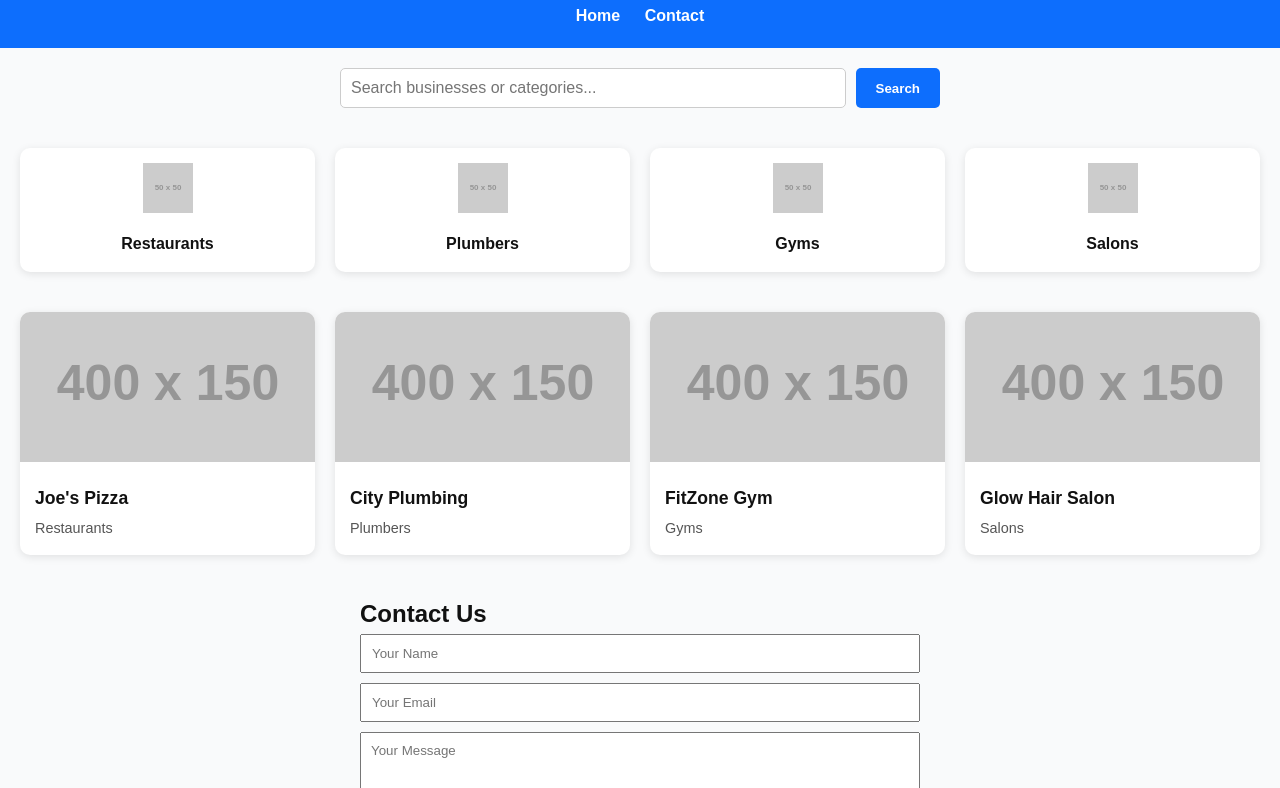
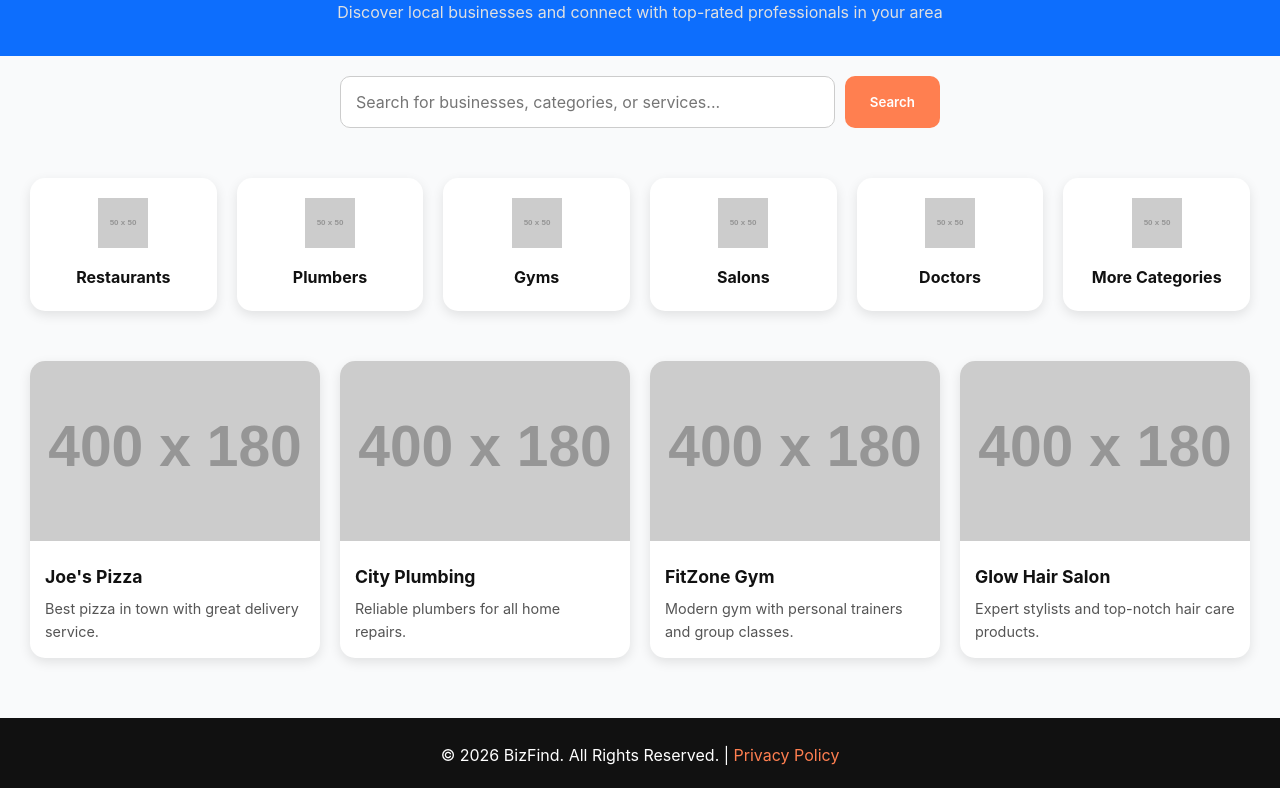
Before and after one commit to ramzanmuhammadumer233-prog/bizfind, a plain HTML site: page index.html in a window 1280 px wide. Shown: the part 104-892 px from the top of the page. Drawn offline with Linux system fonts and the light colour scheme; placeholder pictures from the web are drawn by us.

Commit message:
Update index.html

```diff
--- a/index.html
+++ b/index.html
@@ -6,160 +6,113 @@
 <title>BizFind — Local Business Directory</title>
 <link rel="icon" href="favicon.svg" type="image/svg+xml" />
 <style>
-    *{box-sizing:border-box;margin:0;padding:0;font-family:sans-serif;}
-    body{background:#f9fafb;color:#111;line-height:1.6;}
-    header{background:#0d6efd;color:white;padding:20px;text-align:center;}
-    header h1{font-size:2rem;margin-bottom:10px;}
-    header p{font-size:1rem;}
-    nav a{color:white;margin:0 10px;text-decoration:none;font-weight:600;}
+  * {box-sizing:border-box;margin:0;padding:0;font-family:'Inter',sans-serif;}
+  body {background:#f9fafb;color:#111;line-height:1.6;}
+  header {background:#0d6efd;color:white;padding:30px 20px;text-align:center;}
+  header h1 {font-size:2.5rem;margin-bottom:10px;}
+  header p {font-size:1rem;color:#e0e0e0;}
 
-    .search-bar{margin:20px auto;max-width:600px;display:flex;gap:10px;}
-    .search-bar input{flex:1;padding:10px;font-size:1rem;border:1px solid #ccc;border-radius:5px;}
-    .search-bar button{padding:10px 20px;background:#0d6efd;color:white;border:none;font-weight:600;border-radius:5px;cursor:pointer;}
+  .search-bar {margin:20px auto;max-width:600px;display:flex;gap:10px;}
+  .search-bar input {flex:1;padding:15px;font-size:1rem;border:1px solid #ccc;border-radius:10px;}
+  .search-bar button {padding:15px 25px;background:#ff7f50;border:none;color:white;font-weight:600;border-radius:10px;cursor:pointer;transition:0.2s;}
+  .search-bar button:hover {opacity:0.9;}
 
-    .categories{display:grid;grid-template-columns:repeat(auto-fit,minmax(120px,1fr));gap:20px;padding:20px;}
-    .category-card{background:white;border-radius:10px;padding:15px;text-align:center;box-shadow:0 2px 8px rgba(0,0,0,0.1);transition:transform 0.2s;cursor:pointer;}
-    .category-card:hover{transform:translateY(-5px);}
-    .category-card img{width:50px;height:50px;margin-bottom:10px;}
-    .category-card h3{font-size:1rem;}
+  .categories {display:grid;grid-template-columns:repeat(auto-fit,minmax(120px,1fr));gap:20px;padding:30px;}
+  .category-card {background:white;border-radius:15px;padding:20px;text-align:center;box-shadow:0 4px 12px rgba(0,0,0,0.1);cursor:pointer;transition:0.3s;}
+  .category-card:hover {transform:translateY(-5px);}
+  .category-card img {width:50px;height:50px;margin-bottom:10px;}
+  .category-card h3 {font-size:1rem;}
 
-    .business-list{padding:20px;display:grid;grid-template-columns:repeat(auto-fit,minmax(250px,1fr));gap:20px;}
-    .business-card{background:white;border-radius:10px;overflow:hidden;box-shadow:0 2px 8px rgba(0,0,0,0.1);transition:transform 0.2s;cursor:pointer;}
-    .business-card:hover{transform:translateY(-5px);}
-    .business-card img{width:100%;height:150px;object-fit:cover;}
-    .card-content{padding:15px;}
-    .card-content h4{font-size:1.1rem;margin-bottom:5px;}
-    .card-content p{font-size:0.9rem;color:#555;}
+  .business-list {padding:20px 30px;display:grid;grid-template-columns:repeat(auto-fit,minmax(250px,1fr));gap:20px;}
+  .business-card {background:white;border-radius:15px;overflow:hidden;box-shadow:0 4px 12px rgba(0,0,0,0.1);cursor:pointer;transition:0.3s;}
+  .business-card:hover {transform:translateY(-5px);}
+  .business-card img {width:100%;height:180px;object-fit:cover;}
+  .card-content {padding:15px;}
+  .card-content h4 {font-size:1.1rem;margin-bottom:5px;}
+  .card-content p {font-size:0.9rem;color:#555;}
 
-    footer{background:#111;color:white;text-align:center;padding:20px;margin-top:40px;}
+  footer {background:#111;color:white;text-align:center;padding:25px;margin-top:40px;}
+  footer a {color:#ff7f50;text-decoration:none;}
 
-    /* Modal */
-    .modal{display:none;position:fixed;z-index:1000;left:0;top:0;width:100%;height:100%;overflow:auto;background:rgba(0,0,0,0.6);}
-    .modal-content{background:white;margin:10% auto;padding:20px;border-radius:10px;max-width:500px;position:relative;}
-    .close{position:absolute;top:10px;right:15px;font-size:1.5rem;font-weight:bold;color:#333;cursor:pointer;}
-
-    @media(max-width:600px){.search-bar{flex-direction:column;}.search-bar button{width:100%;}}
+  @media(max-width:600px){.search-bar {flex-direction:column;} .search-bar button {width:100%;}}
 </style>
 </head>
 <body>
 
 <header>
   <h1>BizFind</h1>
-    <p>The Ultimate Local Business Directory</p>
-    <nav>
-      <a href="#">Home</a>
-      <a href="#contact">Contact</a>
-    </nav>
+  <p>Discover local businesses and connect with top-rated professionals in your area</p>
 </header>
 
 <section class="search-bar">
-    <input type="text" placeholder="Search businesses or categories..." />
+  <input type="text" placeholder="Search for businesses, categories, or services..." />
   <button>Search</button>
 </section>
 
 <section class="categories">
-    <div class="category-card" onclick="filterCategory('Restaurants')">
+  <div class="category-card">
     <img src="https://via.placeholder.com/50" alt="Restaurants"/>
     <h3>Restaurants</h3>
   </div>
-    <div class="category-card" onclick="filterCategory('Plumbers')">
+  <div class="category-card">
     <img src="https://via.placeholder.com/50" alt="Plumbers"/>
     <h3>Plumbers</h3>
   </div>
-    <div class="category-card" onclick="filterCategory('Gyms')">
+  <div class="category-card">
     <img src="https://via.placeholder.com/50" alt="Gyms"/>
     <h3>Gyms</h3>
   </div>
-    <div class="category-card" onclick="filterCategory('Salons')">
+  <div class="category-card">
     <img src="https://via.placeholder.com/50" alt="Salons"/>
     <h3>Salons</h3>
   </div>
+  <div class="category-card">
+    <img src="https://via.placeholder.com/50" alt="Doctors"/>
+    <h3>Doctors</h3>
+  </div>
+  <div class="category-card">
+    <img src="https://via.placeholder.com/50" alt="More"/>
+    <h3>More Categories</h3>
+  </div>
 </section>
 
-  <section class="business-list" id="businessList">
-    <div class="business-card" onclick="openModal('Joe\'s Pizza','Best pizza in town. Contact: 123-456-7890')">
-      <img src="https://via.placeholder.com/400x150" alt="Joe's Pizza" />
+<section class="business-list">
+  <div class="business-card">
+    <img src="https://via.placeholder.com/400x180" alt="Joe's Pizza" />
     <div class="card-content">
       <h4>Joe's Pizza</h4>
-        <p>Restaurants</p>
+      <p>Best pizza in town with great delivery service.</p>
     </div>
   </div>
-    <div class="business-card" onclick="openModal('City Plumbing','Reliable plumbers for all home repairs. Contact: 321-654-0987')">
-      <img src="https://via.placeholder.com/400x150" alt="City Plumbing" />
+
+  <div class="business-card">
+    <img src="https://via.placeholder.com/400x180" alt="City Plumbing" />
     <div class="card-content">
       <h4>City Plumbing</h4>
-        <p>Plumbers</p>
+      <p>Reliable plumbers for all home repairs.</p>
     </div>
   </div>
-    <div class="business-card" onclick="openModal('FitZone Gym','Modern gym with personal trainers. Contact: 555-123-4567')">
-      <img src="https://via.placeholder.com/400x150" alt="FitZone Gym" />
+
+  <div class="business-card">
+    <img src="https://via.placeholder.com/400x180" alt="FitZone Gym" />
     <div class="card-content">
       <h4>FitZone Gym</h4>
-        <p>Gyms</p>
+      <p>Modern gym with personal trainers and group classes.</p>
     </div>
   </div>
-    <div class="business-card" onclick="openModal('Glow Hair Salon','Expert stylists. Contact: 555-987-6543')">
-      <img src="https://via.placeholder.com/400x150" alt="Glow Hair Salon" />
+
+  <div class="business-card">
+    <img src="https://via.placeholder.com/400x180" alt="Glow Hair Salon" />
     <div class="card-content">
       <h4>Glow Hair Salon</h4>
-        <p>Salons</p>
+      <p>Expert stylists and top-notch hair care products.</p>
     </div>
   </div>
 </section>
 
-  <!-- Modal -->
-  <div id="modal" class="modal">
-    <div class="modal-content">
-      <span class="close" onclick="closeModal()">&times;</span>
-      <h2 id="modalTitle"></h2>
-      <p id="modalDesc"></p>
-    </div>
-  </div>
-
-  <section id="contact" style="padding:20px;max-width:600px;margin:auto;">
-    <h2>Contact Us</h2>
-    <form onsubmit="alert('Message sent!'); return false;">
-      <input type="text" placeholder="Your Name" style="width:100%;padding:10px;margin-bottom:10px;" required />
-      <input type="email" placeholder="Your Email" style="width:100%;padding:10px;margin-bottom:10px;" required />
-      <textarea placeholder="Your Message" style="width:100%;padding:10px;margin-bottom:10px;" rows="5" required></textarea>
-      <button type="submit" style="padding:10px 20px;background:#0d6efd;color:white;border:none;border-radius:5px;cursor:pointer;">Send</button>
-    </form>
-  </section>
-
 <footer>
-    <p>&copy; 2026 BizFind. All Rights Reserved.</p>
+  <p>&copy; 2026 BizFind. All Rights Reserved. | <a href="#">Privacy Policy</a></p>
 </footer>
-
-  <script>
-    const modal = document.getElementById('modal');
-    const modalTitle = document.getElementById('modalTitle');
-    const modalDesc = document.getElementById('modalDesc');
-
-    function openModal(title, desc) {
-      modalTitle.textContent = title;
-      modalDesc.textContent = desc;
-      modal.style.display = 'block';
-    }
-
-    function closeModal() {
-      modal.style.display = 'none';
-    }
-
-    window.onclick = function(event) {
-      if(event.target == modal) closeModal();
-    }
-
-    function filterCategory(category){
-      const cards = document.querySelectorAll('.business-card');
-      cards.forEach(card=>{
-        if(card.querySelector('p').textContent === category || category==='All'){
-          card.style.display='block';
-        } else {
-          card.style.display='none';
-        }
-      });
-    }
-  </script>
 
 </body>
 </html>
```
Lines whose indentation alone changed are shown as unchanged.
